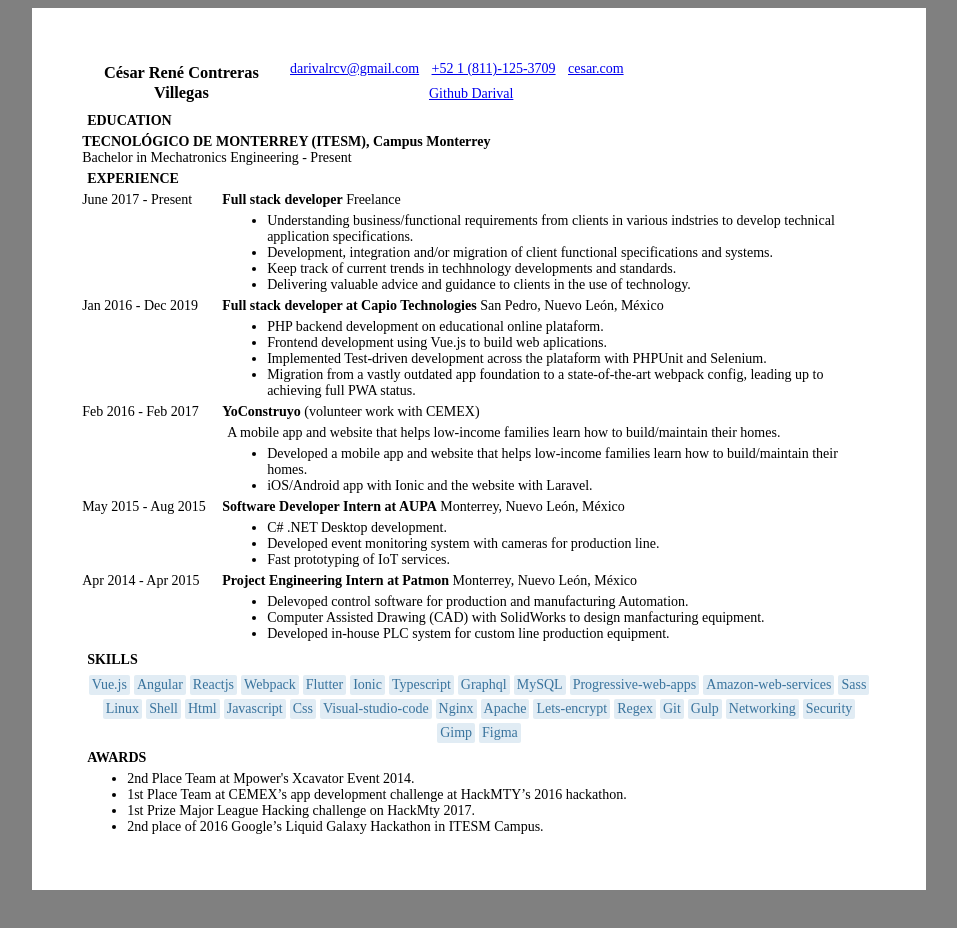
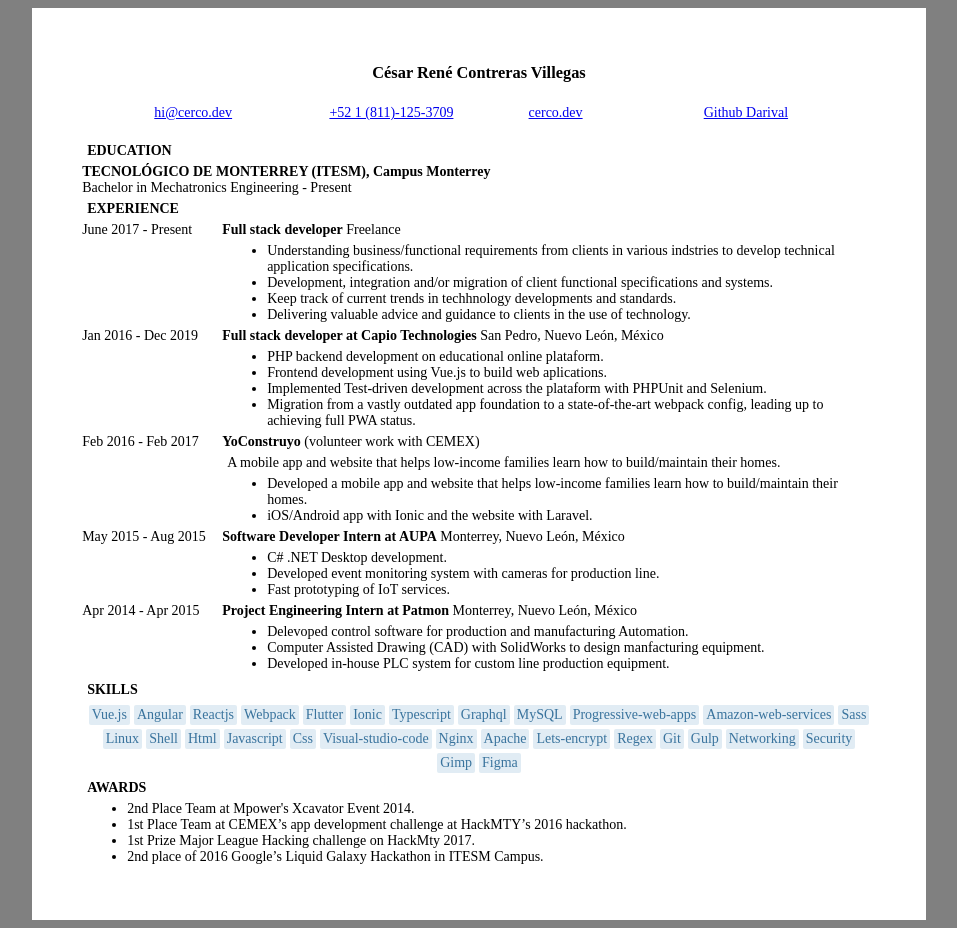
Before and after one commit to Darival/resume, a plain HTML site: page resume.html in a window 1280 px wide. Shown: the whole page, without its empty margins (161-1118 px from the left). Before the commit the page ends 898 px from the top, so only its background shows below. Drawn offline with Linux system fonts and the light colour scheme.

Commit message:
update url details

```diff
--- a/resume.html
+++ b/resume.html
@@ -13,9 +13,9 @@
             <h1>César René Contreras Villegas</h1>
         </section>
         <section class="contact">
-            <a href="mailto:">darivalrcv@gmail.com</a>
+            <a href="mailto:">hi@cerco.dev</a>
             <a href="tel:+52 1 (811)-125-3709">+52 1 (811)-125-3709</a>
-            <a href="https://cesar.com">cesar.com</a>
+            <a href="https://cerco.dev">cerco.dev</a>
             <a href="https://github.com/Darival">Github Darival</a>
         </section>
         <section class="education">
--- a/style.css
+++ b/style.css
@@ -38,9 +38,10 @@ h1, h2, ul, p {
     }
     .resume {
         grid-template-columns: 1fr 2fr 1fr;
-        grid-template-rows: repeat(6, auto);
+        grid-template-rows: repeat(7, auto);
         grid-template-areas:
-        "name contact ."
+        ". name ."
+        "contact contact contact"
         "education education education"
         "work work work"
         "projects projects projects"
@@ -60,6 +61,7 @@ h1, h2, ul, p {
     flex-flow: row;
     flex-wrap: wrap;
     justify-content: space-evenly;
+    margin: 1em 0;
 }
 .contact > a{
     min-width: 100px;
```
